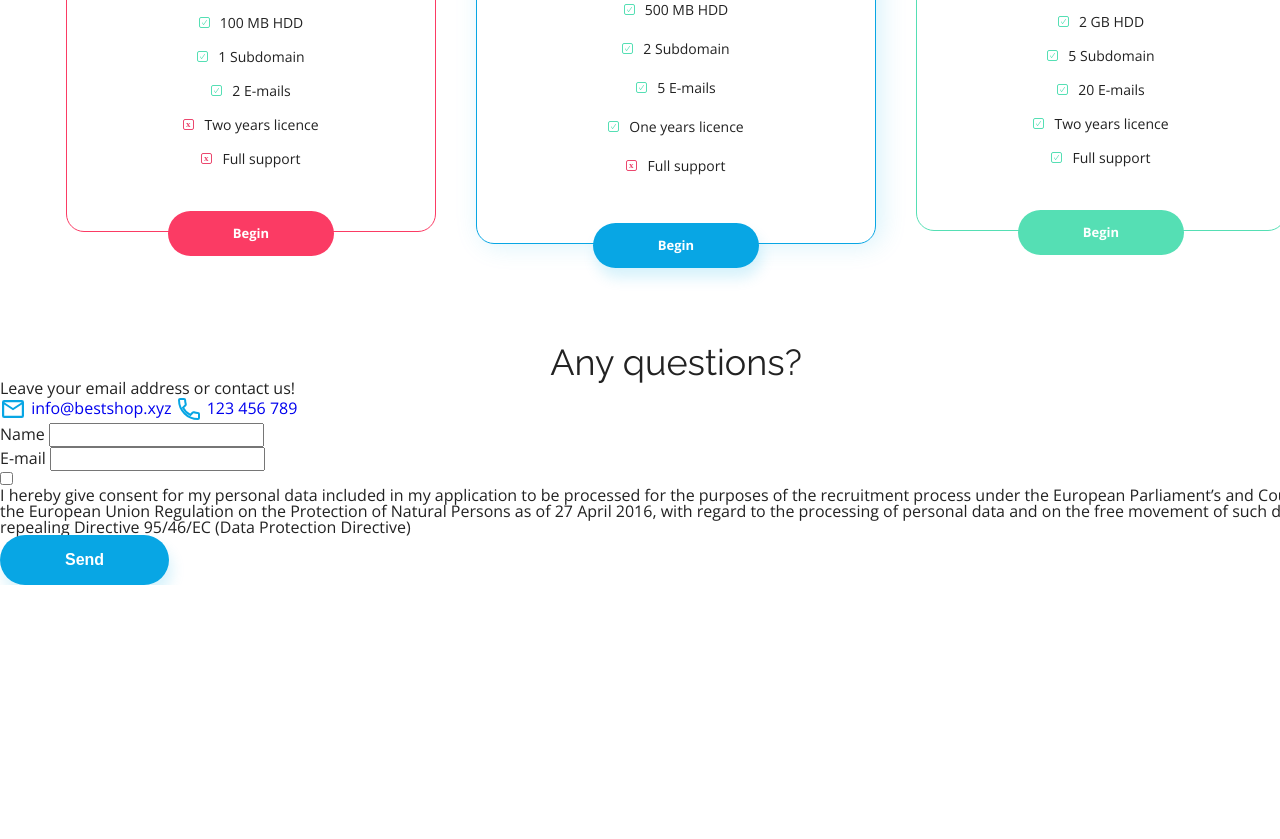
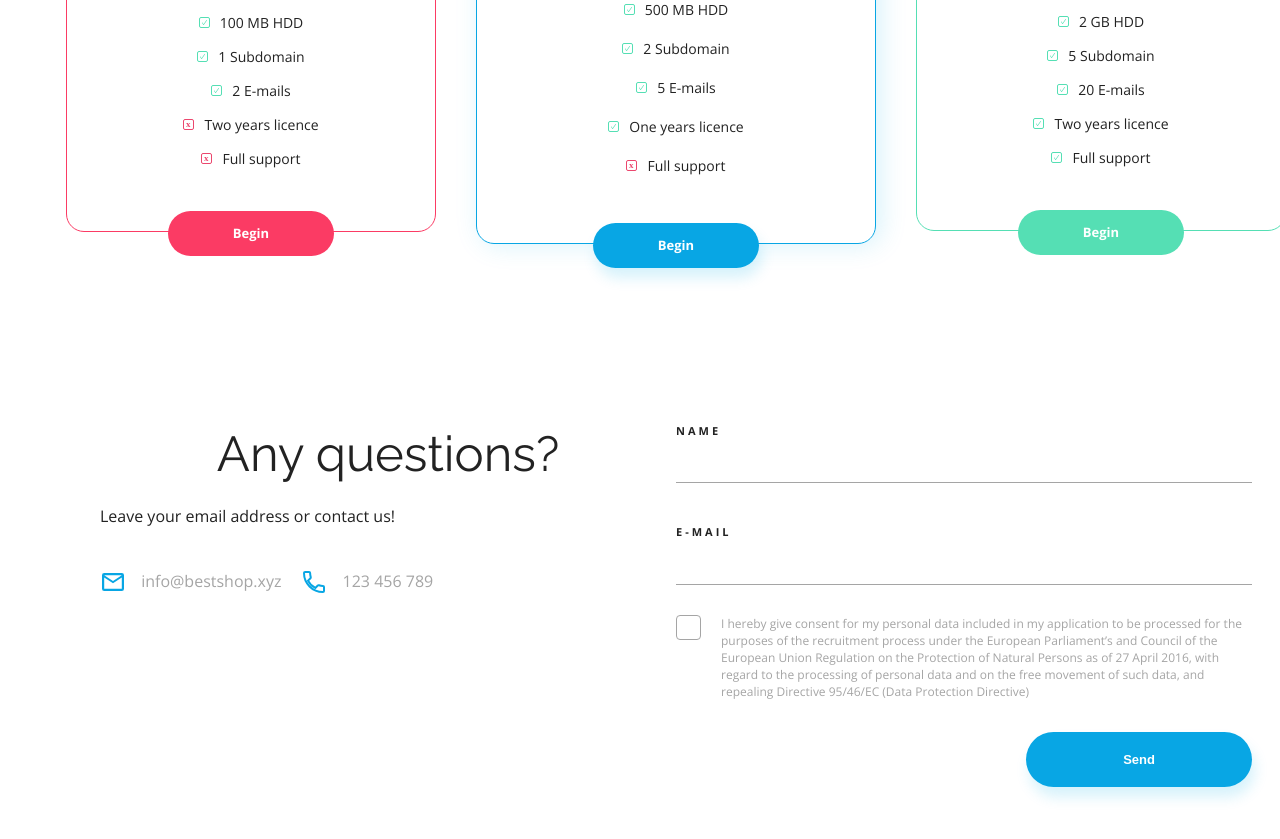
Before and after one commit to JedrzejSpieszalski/BestShop, a plain HTML site: page index.html in a window 1280 px wide. Shown: the part 3036-3875 px from the top of the page. Before the commit the page ends 3621 px from the top, so only its background shows below. Drawn offline with nearby package versions, Linux system fonts and the light colour scheme; a web font is replaced by a local one.

Commit message:
ostylowanie kontaktu

```diff
--- a/CSS/style.css
+++ b/CSS/style.css
@@ -450,3 +450,129 @@ h2 {
 .pricing__box--premium {
     --accent-color: var(--color-green);
 }
+
+
+.contact {
+    padding: 80px 100px 100px;
+    display: flex;
+    justify-content: center;
+}
+
+.contact__column {
+    width: 50%;
+}
+
+.contact__title {
+    font-size: 3.0625rem;
+    line-height: 3.6875rem;
+}
+
+.contact__instruction {
+    margin: 22px 0 42px;
+    font-size: 1rem;
+    line-height: 1.375rem;
+}
+
+.contact__details {
+    display: flex;
+    justify-content: flex-start;
+    color: var(--color-grey);
+    align-items: center;
+}
+
+.details__item {
+    color: var(--color-grey);
+    font-weight: 500;
+    text-decoration: none;
+}
+
+.details__item:first-of-type {
+    margin-right: 20px;
+}
+
+.details__item img {
+    margin-right: 10px;
+}
+
+.form {
+    display: flex;
+    flex-direction: column;
+}
+
+.form__field {
+    display: flex;
+    flex-direction: column;
+}
+
+.form__field:first-of-type {
+    margin-bottom: 42px;
+}
+
+.form__label {
+    font-weight: bold;
+    text-transform: uppercase;
+    color: var(--color-primary);
+    line-height: 0.9rem;
+    letter-spacing: 3px;
+    font-size: 0.6875rem;
+}
+
+.form__input {
+    border: none;
+    border-bottom: 1px solid var(--color-grey);
+    background-color: transparent;
+    line-height: 2.625rem;
+}
+
+.form__consent {
+    margin-top: 30px;
+}
+
+.form__checkbox {
+    display: block;
+    position: relative;
+    padding-left: 35px;
+    margin-bottom: 12px;
+    cursor: pointer;
+    font-size: 1.375rem;
+}
+
+.form__checkbox input {
+    position: absolute;
+    opacity: 0;
+    cursor: pointer;
+    height: 0;
+    width: 0;
+}
+
+.form__checkbox .checkbox {
+    position: absolute;
+    top: 0;
+    left: 0;
+    height: 25px;
+    width: 25px;
+    background-color: var(--color-white);
+    border: 1px solid var(--color-grey);
+    border-radius: 4px;
+}
+
+.form__checkbox input:checked ~ .checkbox {
+    background-image: url(../assets/Checkmark.svg);
+    background-position: center;
+    background-size: 50%;
+    background-repeat: no-repeat;
+}
+
+.form__checkbox .consent__text {
+    margin: 0 10px;
+    font-size: 0.75rem;
+    color: var(--color-grey);
+    line-height: 17px;
+}
+
+.form .btn {
+    font-size: 0.8125rem;
+    padding: 20px 97px;
+    align-self: flex-end;
+    margin-top: 20px;
+}
```
